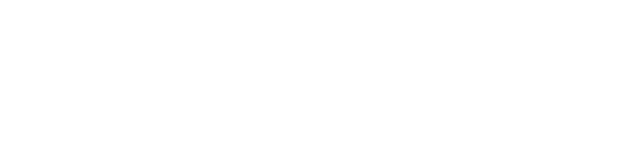
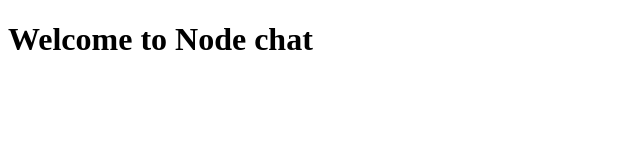
Before and after one commit to cjlaborde/node-course-chat-app, a website: page index.html in a window 1280 px wide. Shown: the whole page, without its empty margins (0-640 px from the left). Drawn offline with Linux system fonts and the light colour scheme.

Commit message:
Update index.html

```diff
--- a/index.html
+++ b/index.html
@@ -7,6 +7,7 @@
     <title>Document</title>
 </head>
 <body>
+    <h1> Welcome to Node chat</h1>
 
 </body>
 </html>
```
